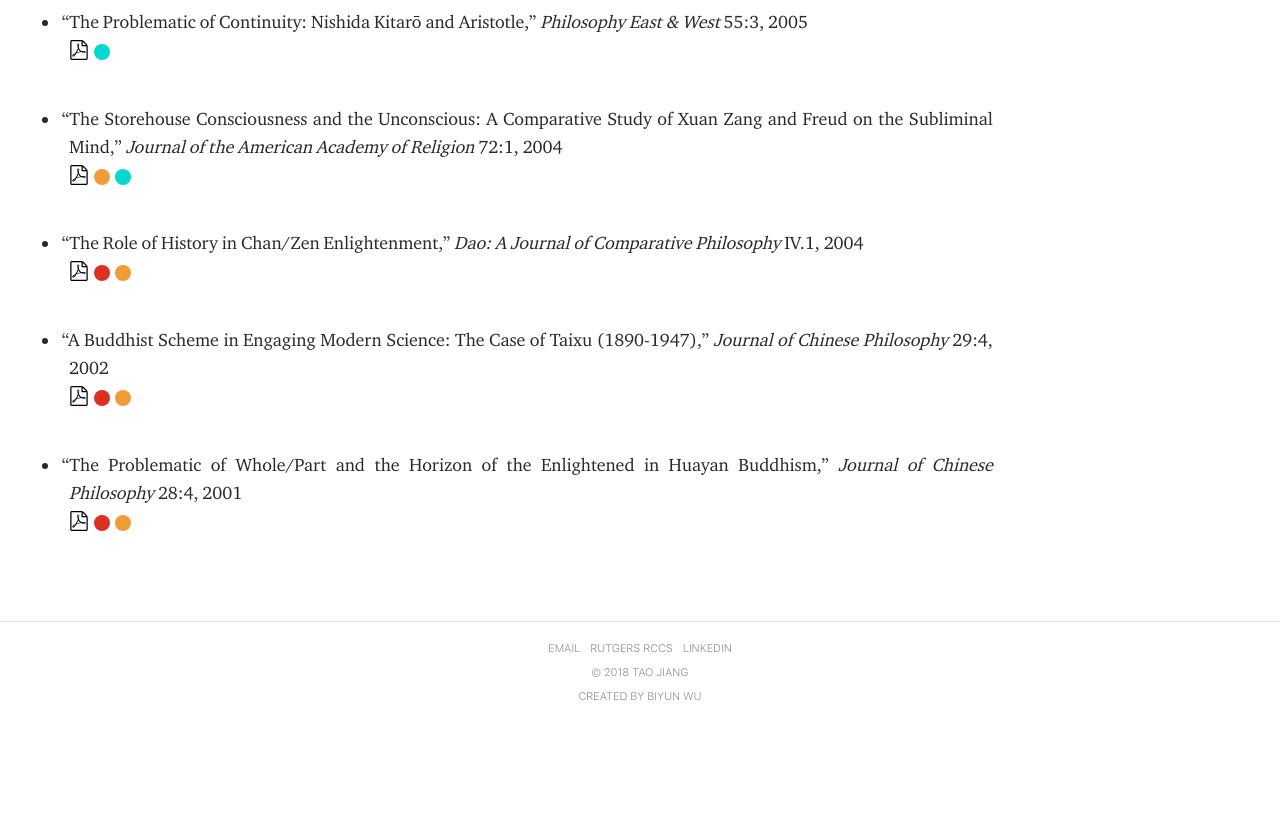
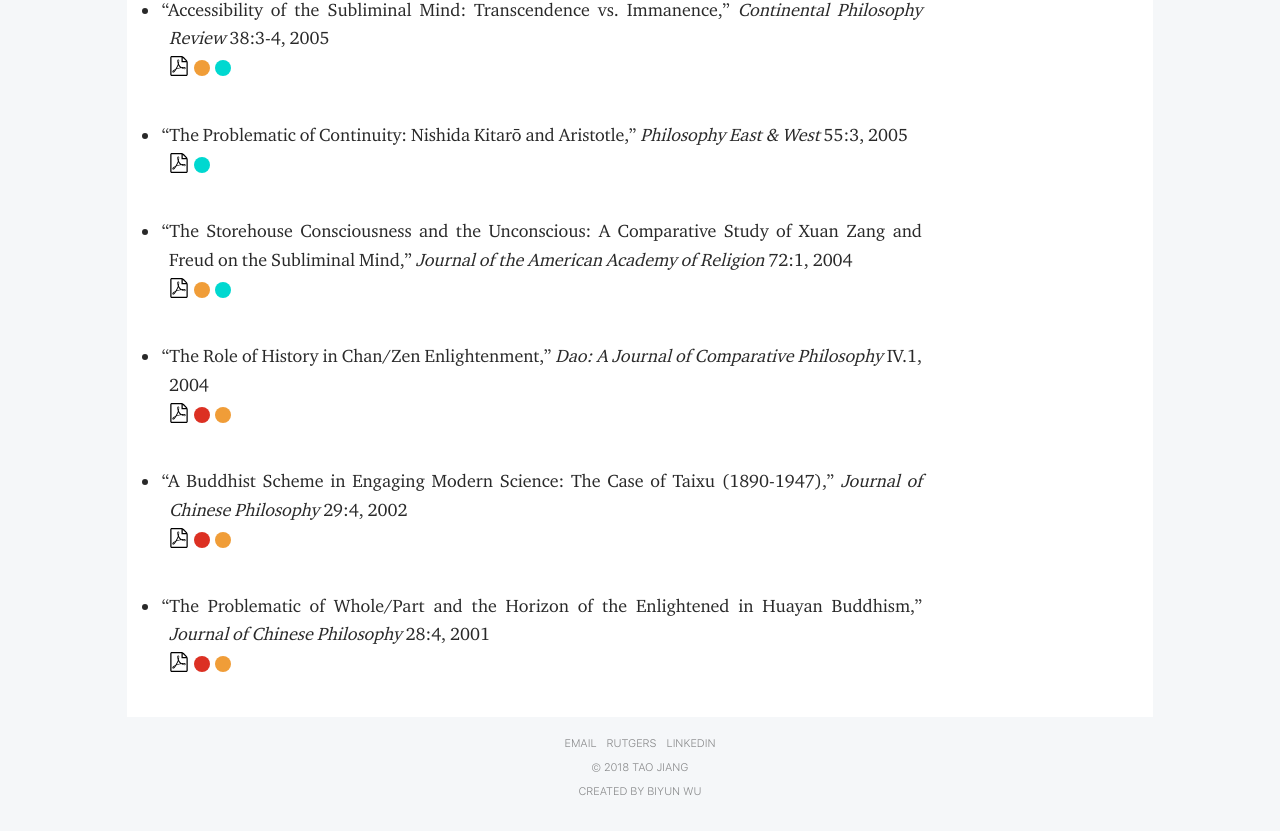
Before and after one commit to biyunwu/academic-website, a React (Create React App) app: page /papers in a window 1280 px wide. Shown: the part 1336-2167 px from the top of the page. Before the commit the page ends 2072 px from the top, so only its background shows below. Built offline with nearby package versions, Linux system fonts and the light colour scheme.

Commit message:
Fixed rotation bug.

```diff
--- a/public/index.html
+++ b/public/index.html
@@ -3,7 +3,7 @@
     <head>
         <meta charset="utf-8">
         <!-- <meta name="viewport" content="width=device-width, initial-scale=1, shrink-to-fit=no"> -->
-    <meta name="viewport" content="width=device-width, initial-scale=1, shrink-to-fit=yes, maximum-scale=1.0, minimum-scale=1.0">
+        <meta name="viewport" content="width=device-width, initial-scale=1, shrink-to-fit=yes">
         <meta name="theme-color" content="#000000">
         <!--
         manifest.json provides metadata used when your web app is added to the
@@ -55,11 +55,12 @@
 
         <title>Tao Jiang</title>
     </head>
+    <canvas></canvas>
     <body>
         <noscript>
         You need to enable JavaScript to run this app.
         </noscript>
-    <canvas></canvas>
+        <!-- <canvas></canvas> -->
         <div id="root"></div>
         <!--
             This HTML file is a template.
@@ -73,9 +74,9 @@
         -->
     </body>
     <script>
-    document.addEventListener('touchmove', function (e) {
-        e.preventDefault()
-    });
+        // document.addEventListener('touchmove', function (e) {
+        //     e.preventDefault()
+        // });
         var canvasRibbon = document.getElementsByTagName('canvas')[0],
             ctx = canvasRibbon.getContext('2d'),
             dpr = window.devicePixelRatio || 1,
@@ -91,12 +92,16 @@
         canvasRibbon.width = width * dpr;
         canvasRibbon.height = height * dpr;
         ctx.scale(dpr, dpr);
-    ctx.globalAlpha = 0.6;
+        // Transparency
+        ctx.globalAlpha = 0.4;
         function init() {
             ctx.clearRect(0, 0, width, height);
+            // Prevent canvas rendering in homepage.
+            if (window.location.pathname !== '/') {
                 path = [{x: 0, y: height * 0.7 + RIBBON_WIDE}, {x: 0, y: height * 0.7 - RIBBON_WIDE}];
                 while (path[1].x < width + RIBBON_WIDE) {
                     draw(path[0], path[1])
+                }
             }
         }
         function draw(start, end) {
@@ -118,7 +123,7 @@
             return (temp > height || temp < 0) ? geneY(y) : temp
         }
         document.onclick = init;
-    document.ontouchstart = init;
+        // document.ontouchstart = init;
         window.onresize = init;
         init();
     </script>
--- a/src/App.css
+++ b/src/App.css
@@ -740,9 +740,12 @@ html {
   -webkit-text-size-adjust: 100%;
   -webkit-tap-highlight-color: rgba(0, 0, 0, 0);
   -webkit-font-smoothing: antialiased;
-  text-rendering: optimizeLegibility; }
+  text-rendering: optimizeLegibility;
+  background-color: #f5f7f9; }
   html * ::selection {
     background: rgba(0, 0, 0, 0.1); }
+  html img::selection {
+    background: none; }
   html a {
     color: #ec8513;
     text-decoration: none; }
@@ -761,8 +764,8 @@ html {
     margin: 0;
     height: 100%;
     width: 100%; }
-  html #main-header, html main {
-    background-color: rgba(255, 255, 255, 0.9); }
+  html main {
+    background-color: rgba(255, 255, 255, 0.95); }
 
 body {
   font-family: "medium-content-serif-font";
@@ -831,7 +834,6 @@ body {
 header {
   text-align: center;
   color: rgba(0, 0, 0, 0.45);
-  border-bottom: rgba(0, 0, 0, 0.1) solid 1px;
   padding: 40px 0 30px 0; }
   @media only screen and (max-width: 500px) {
     header {
@@ -865,19 +867,21 @@ header {
       color: #000000; }
 
 .book {
-  max-width: 1200px;
-  padding: 0 3% 2.5em 3%;
+  max-width: 1000px;
+  padding: 0 3%;
   margin: 0 auto; }
   @media only screen and (min-width: 1200px) {
     .book {
-      padding: 0 1% 2.5em 1%; } }
+      padding: 0 1%; } }
   @media only screen and (max-width: 374px) {
     .book .book-text {
       text-align: left !important;
       word-break: normal !important; } }
   @media only screen and (max-width: 480px) {
-    .book .book-pic-container {
-      padding: 0 20%; } }
+    .book {
+      margin: 0 !important; }
+      .book .book-pic-container {
+        padding: 0 20%; } }
   @media only screen and (min-width: 481px) and (max-width: 1023px) {
     .book .book-pic-container {
       width: 35%;
@@ -984,14 +988,14 @@ header {
   min-height: 350px; }
 
 #papers-div {
-  max-width: 1200px;
-  padding: 0 3% 2.5em 3%;
+  max-width: 1000px;
+  padding: 0 3%;
   margin: 0 auto;
   color: rgba(0, 0, 0, 0.84);
   font-size: 18px; }
   @media only screen and (min-width: 1200px) {
     #papers-div {
-      padding: 0 1% 2.5em 1%; } }
+      padding: 0 1%; } }
   @media only screen and (min-width: 780px) {
     #papers-div {
       display: grid;
@@ -1027,7 +1031,6 @@ header {
   #papers-div div.options {
     text-align: center;
     text-align: left;
-    background: white;
     width: 100%; }
   #papers-div div.tag-label-container {
     display: inline-block;
@@ -1063,13 +1066,13 @@ header {
       height: 20px; }
 
 .about {
-  max-width: 1200px;
-  padding: 0 3% 2.5em 3%;
+  max-width: 1000px;
+  padding: 0 3%;
   margin: 0 auto;
   font-size: 18px; }
   @media only screen and (min-width: 1200px) {
     .about {
-      padding: 0 1% 2.5em 1%; } }
+      padding: 0 1%; } }
   @media only screen and (max-width: 480px) {
     .about .pic-container {
       text-align: center; }
@@ -1110,12 +1113,12 @@ header {
       font-style: normal; }
 
 #events {
-  max-width: 1200px;
-  padding: 0 3% 2.5em 3%;
+  max-width: 1000px;
+  padding: 0 3%;
   margin: 0 auto; }
   @media only screen and (min-width: 1200px) {
     #events {
-      padding: 0 1% 2.5em 1%; } }
+      padding: 0 1%; } }
   #events h3 {
     font-family: "SF Pro Text Light";
     font-size: 22px;
@@ -1185,7 +1188,6 @@ header {
   text-transform: uppercase;
   color: rgba(0, 0, 0, 0.45);
   text-align: center;
-  border-top: rgba(0, 0, 0, 0.1) solid 1px;
   padding: 20px 0 11px 0;
   margin-bottom: 1em; }
   .footer .icon-gap {
--- a/src/App.scss
+++ b/src/App.scss
@@ -41,13 +41,20 @@ $hamburger-active-hover-opacity: $hamburger-hover-opacity;
 }
 
 @mixin limitWidth {
-    max-width: 1200px;
-    padding: 0 3% 2.5em 3%;
+    max-width: 1000px;
+    padding: 0 3%;
     margin: 0 auto;
 
     @media only screen and (min-width: 1200px) {
-        padding: 0 1% 2.5em 1%;
+        padding: 0 1%;
     }
+
+    // Prevent text overflow its parent container: https://stackoverflow.com/questions/5241369/word-wrap-a-link-so-it-doesnt-overflow-its-parent-div-width
+    // white-space: pre-wrap; /* css-3 */
+    // white-space: -moz-pre-wrap; /* Mozilla, since 1999 */
+    // white-space: -pre-wrap; /* Opera 4-6 */
+    // white-space: -o-pre-wrap; /* Opera 7 */
+    // word-wrap: break-word; /* Internet Explorer 5.5+ */
 }
 
 @mixin justifyText {
@@ -102,8 +109,14 @@ html {
     -webkit-font-smoothing: antialiased;
     text-rendering: optimizeLegibility;
 
+    background-color: rgb(245, 247, 249);
+
     * ::selection {
         background: $link-seperator-color;
+    }
+
+    img::selection {
+        background: none;
     }
 
     a {
@@ -134,8 +147,11 @@ html {
         width: 100%;
     }
 
-    #main-header, main {
-        background-color: rgba(255, 255, 255, 0.9);
+    // #main-header, main {
+    //     background-color: rgba(255, 255, 255, 0.95);
+    // }
+    main {
+        background-color: rgba(255, 255, 255, 0.95);
     }
 }
 
@@ -165,7 +181,7 @@ body {
         width: 100%;
         min-height: 100vh;
 
-        & main {
+        main {
             flex: 1;
             // background: white;
         }
@@ -244,7 +260,7 @@ body {
 header {
     text-align: center;
     color: $navlink-color;
-    border-bottom: $border-color solid 1px;
+    // border-bottom: $border-color solid 1px;
     padding: 40px 0 30px 0;
 
     @media only screen and (max-width: 500px) {
@@ -297,6 +313,7 @@ header {
 .book {
     @include limitWidth;
 
+
     @media only screen and (max-width: 374px) {
         .book-text {
             text-align: left !important;
@@ -309,6 +326,8 @@ header {
         .book-pic-container {
             padding: 0 20%;
         }
+
+        margin: 0 !important;
     }
 
     @media only screen and (min-width: 481px) and (max-width: 1023px) {
@@ -514,7 +533,6 @@ header {
     div.options {
         text-align: center;
         text-align: left;
-        background: white;
         width: 100%;
     }
 
@@ -737,7 +755,7 @@ header {
     text-transform: uppercase;
     color: $navlink-color;
     text-align: center;
-    border-top: $border-color solid 1px;
+    // border-top: $border-color solid 1px;
     padding: 20px 0 11px 0;
     margin-bottom: 1em;
 
--- a/src/components/partials/Footer.js
+++ b/src/components/partials/Footer.js
@@ -52,7 +52,7 @@ export default class Header extends Component {
 
                     <span className='icon-gap'></span>
                     <a href='https://rccs.rutgers.edu/people/director' target='_blank' rel='noopener noreferrer'>
-                        Rutgers RCCS
+                        Rutgers
                     </a>
                     <span className='icon-gap'></span>
                     <a href='https://www.linkedin.com/in/tao-jiang-bb80b837/' target='_blank' rel='noopener noreferrer'>
```
Lines whose indentation alone changed are shown as unchanged.
